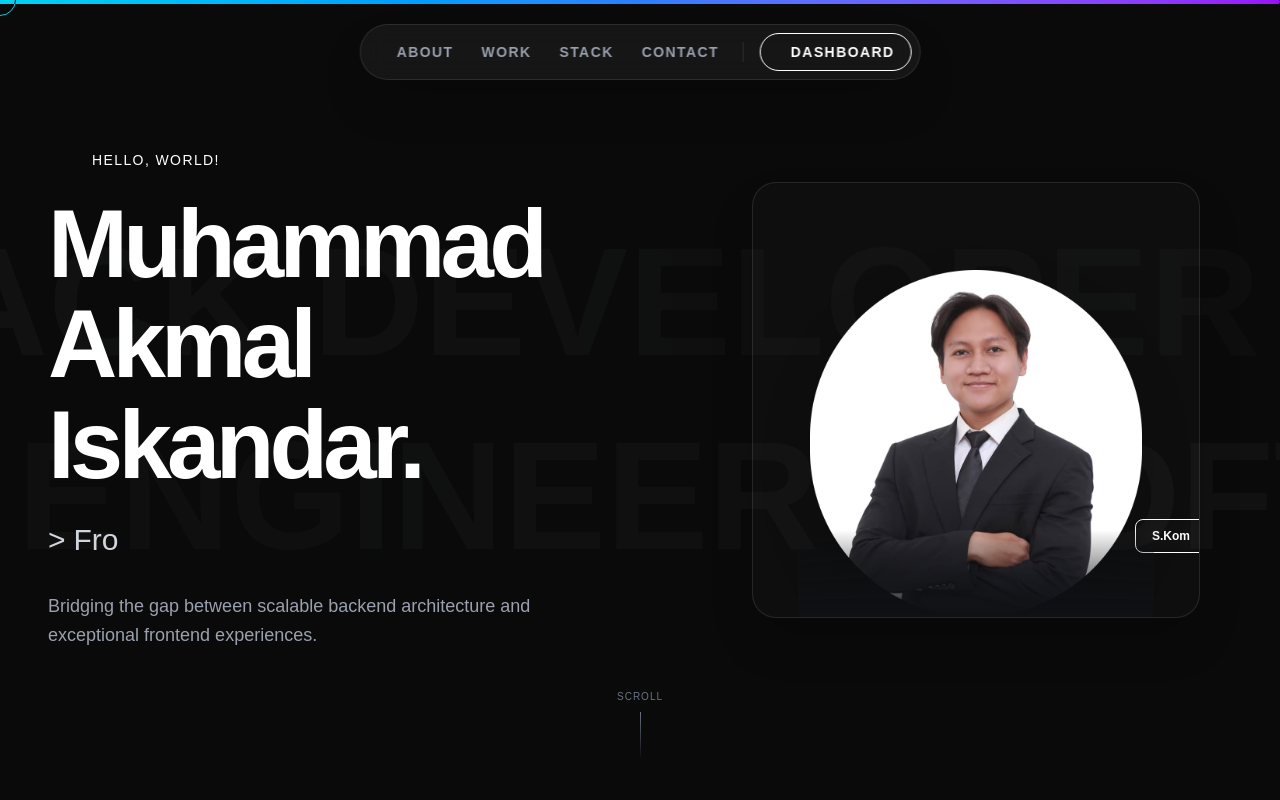
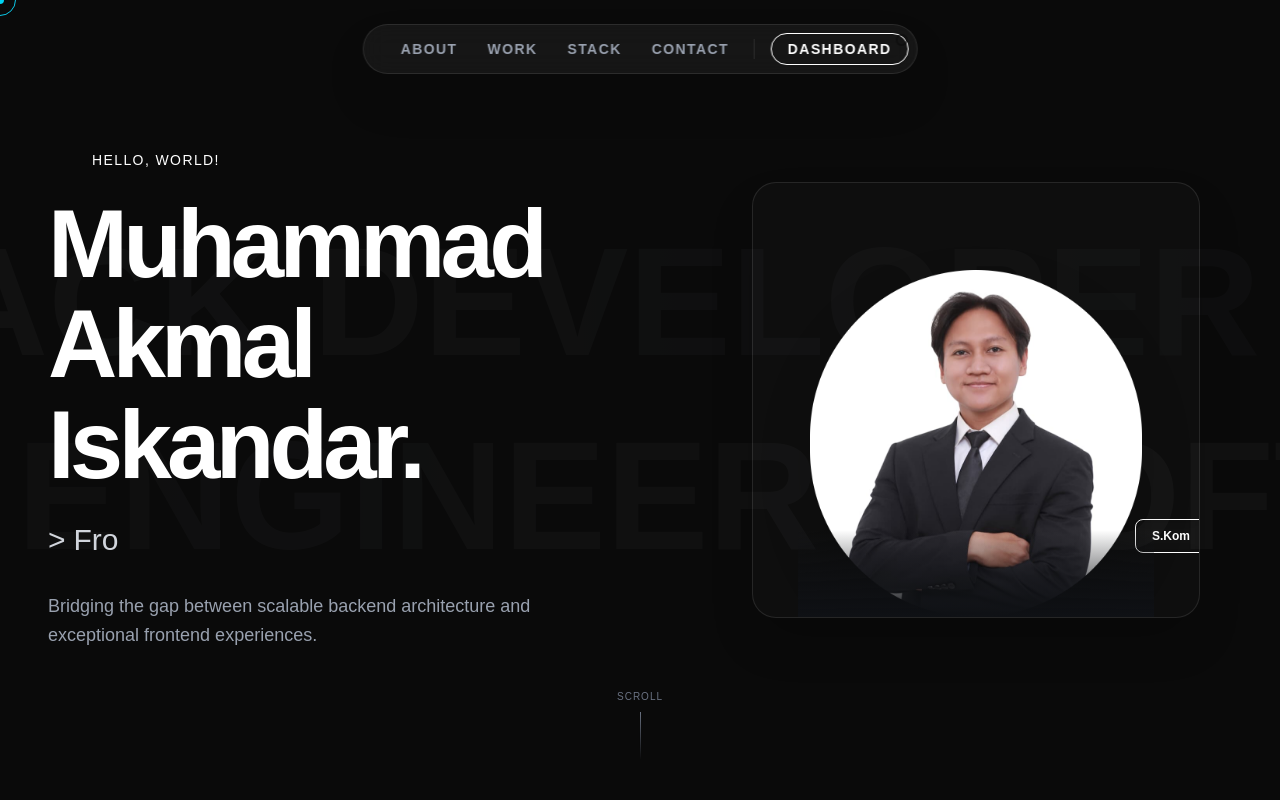
Before and after one commit to Maliskandar/maliskandar_portofolio, a Next.js app: page / in a window 1280 px wide. Shown: the top 800 px of the page. Built offline with nearby package versions, Linux system fonts and the light colour scheme; no server answers.

Commit message:
edit button

```diff
--- a/app/layout.tsx
+++ b/app/layout.tsx
@@ -3,7 +3,6 @@ import type { Metadata } from "next";
 import { Inter, Fira_Code } from "next/font/google";
 import "./globals.css";
 import LenisProvider from "@/components/LenisProvider";
-import ScrollProgress from "@/components/ScrollProgress";
 import CustomCursor from "@/components/CustomCursor";
 
 const inter = Inter({ subsets: ["latin"], variable: "--font-inter" });
@@ -62,7 +61,6 @@ export default function RootLayout({
         className={`${inter.variable} ${firaCode.variable} bg-dark text-white antialiased`}
       >
         <LenisProvider>
-          <ScrollProgress />
           <CustomCursor />
           {children}
         </LenisProvider>
--- a/components/Hero.tsx
+++ b/components/Hero.tsx
@@ -50,16 +50,16 @@ const Hero = () => {
         >
             {/* Fixed Floating Navigation */}
             <nav className="fixed top-6 left-1/2 -translate-x-1/2 flex items-center gap-1 pl-6 pr-2 py-2 bg-white/5 backdrop-blur-md border border-white/10 rounded-full z-50 shadow-2xl">
-                <a href="#about" className="text-xs md:text-sm font-bold tracking-widest uppercase text-gray-400 hover:text-white transition-colors cursor-pointer px-3 py-2">About</a>
-                <a href="#work" className="text-xs md:text-sm font-bold tracking-widest uppercase text-gray-400 hover:text-white transition-colors cursor-pointer px-3 py-2">Work</a>
-                <a href="#stack" className="text-xs md:text-sm font-bold tracking-widest uppercase text-gray-400 hover:text-white transition-colors cursor-pointer px-3 py-2">Stack</a>
-                <a href="#contact" className="text-xs md:text-sm font-bold tracking-widest uppercase text-gray-400 hover:text-white transition-colors cursor-pointer px-3 py-2">Contact</a>
+                <a href="#about" className="text-xs md:text-sm font-bold tracking-widest uppercase text-gray-400 hover:text-white transition-colors cursor-pointer px-3 py-2 border border-transparent leading-none flex items-center">About</a>
+                <a href="#work" className="text-xs md:text-sm font-bold tracking-widest uppercase text-gray-400 hover:text-white transition-colors cursor-pointer px-3 py-2 border border-transparent leading-none flex items-center">Work</a>
+                <a href="#stack" className="text-xs md:text-sm font-bold tracking-widest uppercase text-gray-400 hover:text-white transition-colors cursor-pointer px-3 py-2 border border-transparent leading-none flex items-center">Stack</a>
+                <a href="#contact" className="text-xs md:text-sm font-bold tracking-widest uppercase text-gray-400 hover:text-white transition-colors cursor-pointer px-3 py-2 border border-transparent leading-none flex items-center">Contact</a>
                 <span className="w-px h-5 bg-white/10 mx-2" aria-hidden />
                 <a
                     href="/dashboard"
-                    className="text-xs md:text-sm font-bold tracking-widest uppercase text-primary hover:bg-primary hover:text-black transition-all cursor-pointer flex items-center gap-2 px-4 py-2 rounded-full border border-primary/30 bg-primary/10 ml-1"
+                    className="relative text-xs md:text-sm font-bold tracking-widest uppercase text-primary hover:text-white hover:bg-primary/25 hover:border-primary hover:shadow-[0_0_24px_rgba(0,240,255,0.45)] transition-all cursor-pointer flex items-center px-4 py-2 rounded-full border border-primary/30 bg-primary/10 ml-1 leading-none"
                 >
-                    <span className="h-1.5 w-1.5 rounded-full bg-primary animate-pulse" />
+                    <span className="absolute top-0.5 right-0.5 h-2 w-2 rounded-full bg-primary animate-pulse ring-2 ring-[#0a0a0a]" />
                     Dashboard
                 </a>
             </nav>
```
